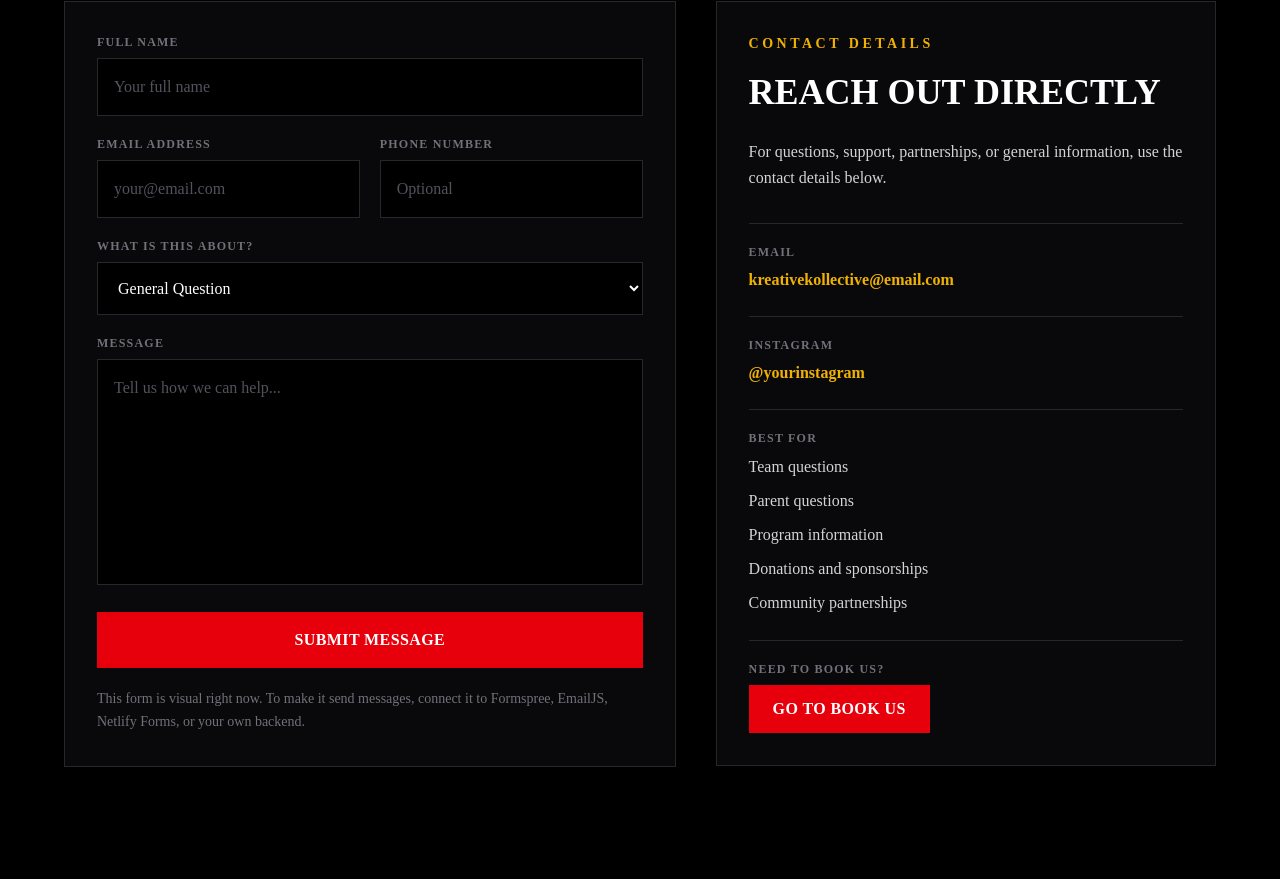
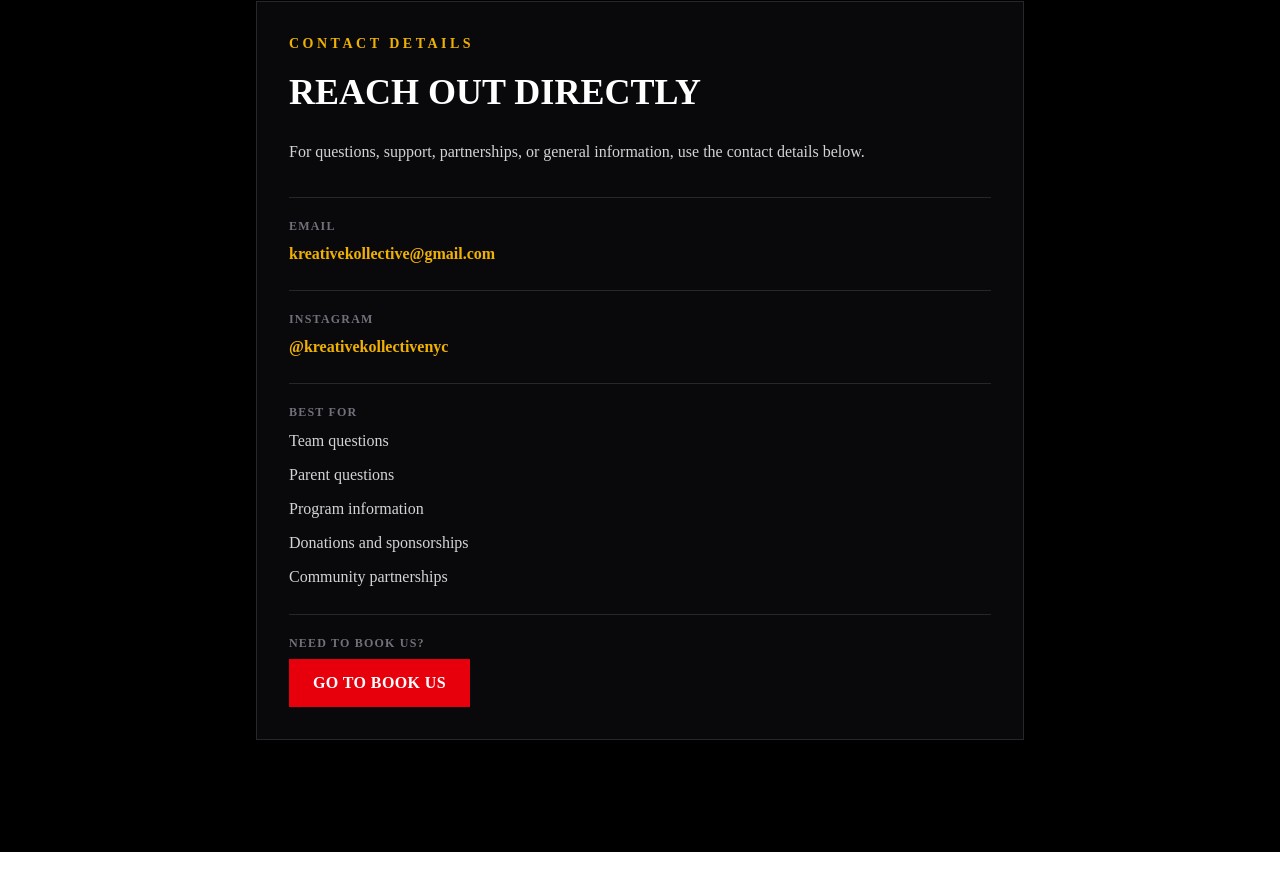
Before and after one commit to AndrewKins/Kreative_Kollective_Website, a React (Vite) app in the folder kreative-kollective/: page /contact in a window 1280 px wide. Shown: the part 515-1394 px from the top of the page. After the commit the page ends 1367 px from the top, so only its background shows below. Built offline with nearby package versions, Linux system fonts and the light colour scheme.

Commit message:
updated hero

```diff
--- a/kreative-kollective/src/components/Footer.jsx
+++ b/kreative-kollective/src/components/Footer.jsx
@@ -1,4 +1,4 @@
-import { FaEnvelope, FaPhone, FaMapMarkerAlt, FaInstagram, FaFacebookF, FaTiktok, FaTwitter } from "react-icons/fa";
+import { FaEnvelope, FaPhone, FaMapMarkerAlt, FaInstagram, FaFacebookF, FaTiktok } from "react-icons/fa";
 import { FaYoutube } from "react-icons/fa";
 
 function Footer() {
@@ -12,7 +12,7 @@ function Footer() {
           <ul className="flex flex-col gap-3 text-sm text-gray-300">
             <li className="flex items-center gap-2">
               <FaEnvelope className="text-white shrink-0" />
-              info@kreativekollective.org
+              kreativekollective@gmail.com
             </li>
             <li className="flex items-center gap-2">
               <FaPhone className="text-white shrink-0" />
@@ -24,11 +24,11 @@ function Footer() {
             </li>
           </ul>
           <div className="flex items-center gap-3 mt-5">
-            <FaInstagram className="text-2xl hover:text-yellow-500 cursor-pointer transition-colors" />
+            <FaInstagram  className="text-2xl hover:text-yellow-500 cursor-pointer transition-colors" />
             <FaFacebookF className="text-2xl hover:text-yellow-500 cursor-pointer transition-colors" />
             <FaYoutube className="text-2xl hover:text-yellow-500 cursor-pointer transition-colors" />
             <FaTiktok className="text-2xl hover:text-yellow-500 cursor-pointer transition-colors" />
-            <FaTwitter className="text-2xl hover:text-yellow-500 cursor-pointer transition-colors" />
+
           </div>
         </div>
 
@@ -40,9 +40,9 @@ function Footer() {
             <a href="/events" className="hover:text-yellow-500 transition-colors">Events</a>
             <a href="/teams" className="hover:text-yellow-500 transition-colors">Our Teams</a>
             <a href="/book-us" className="hover:text-yellow-500 transition-colors">Book Us</a>
-            <a href="/programs" className="hover:text-yellow-500 transition-colors">Programs</a>
+            {/* <a href="/programs" className="hover:text-yellow-500 transition-colors">Programs</a> */}
             <a href="/donate" className="hover:text-yellow-500 transition-colors">Donate</a>
-            <a href="/join" className="hover:text-yellow-500 transition-colors">Join KK</a>
+            {/* <a href="/join" className="hover:text-yellow-500 transition-colors">Join KK</a> */}
             <a href="/contact" className="hover:text-yellow-500 transition-colors">Contact</a>
           </div>
         </div>
--- a/kreative-kollective/src/pages/BookUs.jsx
+++ b/kreative-kollective/src/pages/BookUs.jsx
@@ -1,16 +1,14 @@
-
-
 function BookUs() {
   return (
-    <main className="font-['Rye'] bg-black text-white">
+    <section className="font-['Rye'] bg-black text-white">
       {/* Hero */}
-      <section className="relative min-h-[35vh] flex items-center justify-center px-6 border-b border-zinc-800">
+      <div className="relative min-h-[35vh] flex items-center justify-center px-6 border-b border-zinc-800">
         <div className="absolute inset-0 bg-gradient-to-br from-black via-zinc-950 to-zinc-900"></div>
         <div className="absolute inset-0 bg-black/50"></div>
 
         <div className="relative max-w-4xl mx-auto text-center">
           <p className="text-red-500 font-black uppercase tracking-[0.25em] mb-4">
-            Performances • Workshops • Community Events
+            Performances - Workshops - Community Events
           </p>
 
           <h1 className="text-5xl md:text-7xl font-black uppercase leading-tight">
@@ -23,142 +21,53 @@ function BookUs() {
             experiences.
           </p>
         </div>
-      </section>
+      </div>
 
-      {/* Form Section */}
-      <section className="py-20 px-6">
-        <div className="max-w-6xl mx-auto grid gap-12 lg:grid-cols-[1fr_1.4fr] items-start">
-          {/* Left Text */}
-          <div>
+      {/* Contact Section */}
+      <div className="py-20 px-6">
+        <div className="max-w-3xl mx-auto text-center">
           <p className="text-red-500 font-black uppercase tracking-widest mb-3">
             Request a Booking
           </p>
 
           <h2 className="text-4xl md:text-5xl font-black uppercase leading-tight">
-              Let’s Make Your Event{" "}
-              <span className="text-yellow-500">Memorable</span>
+            Lets Make Your Event <span className="text-yellow-500">Memorable</span>
           </h2>
 
           <p className="mt-6 text-zinc-300 leading-relaxed">
-              Complete the form with your event details and someone from
-              Kreative Kollective will follow up with availability, next steps,
-              and booking information.
+            To book Kreative Kollective for your next event, reach out directly
+            and someone from our team will follow up with availability, next
+            steps, and booking information.
           </p>
 
-            <div className="mt-8 space-y-4 text-zinc-300">
-              <p>
-                <span className="text-white font-bold">Email:</span>{" "}
-                info@kreativekollective.org
-              </p>
+          <div className="mt-10 bg-zinc-950 border border-zinc-800 p-8 space-y-6">
+            <div>
+              <p className="text-zinc-500 uppercase text-xs font-bold tracking-widest mb-1">Email</p>
+              <a href="mailto:kreativekollective@gmail.com" className="text-xl font-bold text-yellow-500 hover:text-yellow-400 transition-colors">
+                kreativekollective@gmail.com
+              </a>
+            </div>
 
-              <p>
-                <span className="text-white font-bold">Phone:</span>{" "}
-                347-273-0720
-              </p>
+            <div className="border-t border-zinc-800 pt-6">
+              <p className="text-zinc-500 uppercase text-xs font-bold tracking-widest mb-1">Phone</p>
+              <a href="tel:6466301333" className="text-xl font-bold text-white hover:text-yellow-500 transition-colors">
+                646-630-1333
+              </a>
+            </div>
 
-              <p>
-                <span className="text-white font-bold">Service Areas:</span>{" "}
-                Brooklyn, Bronx, NYC, and surrounding areas
+            <div className="border-t border-zinc-800 pt-6">
+              <p className="text-zinc-500 uppercase text-xs font-bold tracking-widest mb-1">Service Areas</p>
+              <p className="text-xl font-bold text-white">Any and All Locations</p>
+            </div>
+          </div>
+
+          <p className="mt-8 text-zinc-400 text-sm">
+            Please include your event date, location, audience size, and any
+            specific requests when you reach out.
           </p>
         </div>
       </div>
-
-          {/* Booking Form */}
-          <form className="bg-zinc-950 border border-zinc-800 p-6 md:p-8 space-y-5">
-            <div className="grid gap-5 md:grid-cols-2">
-              <div>
-                <label className="block text-sm font-bold uppercase tracking-wide mb-2">
-                  Full Name
-                </label>
-                <input
-                  type="text"
-                  className="w-full bg-black border border-zinc-700 px-4 py-3 text-white outline-none focus:border-yellow-500"
-                  placeholder="Your name"
-                />
-              </div>
-
-              <div>
-                <label className="block text-sm font-bold uppercase tracking-wide mb-2">
-                  Email
-                </label>
-                <input
-                  type="email"
-                  className="w-full bg-black border border-zinc-700 px-4 py-3 text-white outline-none focus:border-yellow-500"
-                  placeholder="you@example.com"
-                />
-              </div>
-            </div>
-
-            <div className="grid gap-5 md:grid-cols-2">
-              <div>
-                <label className="block text-sm font-bold uppercase tracking-wide mb-2">
-                  Organization
-                </label>
-                <input
-                  type="text"
-                  className="w-full bg-black border border-zinc-700 px-4 py-3 text-white outline-none focus:border-yellow-500"
-                  placeholder="School, company, or organization"
-                />
-              </div>
-
-              <div>
-                <label className="block text-sm font-bold uppercase tracking-wide mb-2">
-                  Event Type
-                </label>
-                <select className="w-full bg-black border border-zinc-700 px-4 py-3 text-white outline-none focus:border-yellow-500">
-                  <option>Performance</option>
-                  <option>Workshop</option>
-                  <option>School Program</option>
-                  <option>Community Event</option>
-                  <option>Other</option>
-                </select>
-              </div>
-            </div>
-
-            <div className="grid gap-5 md:grid-cols-2">
-              <div>
-                <label className="block text-sm font-bold uppercase tracking-wide mb-2">
-                  Event Date
-                </label>
-                <input
-                  type="date"
-                  className="w-full bg-black border border-zinc-700 px-4 py-3 text-white outline-none focus:border-yellow-500"
-                />
-              </div>
-
-              <div>
-                <label className="block text-sm font-bold uppercase tracking-wide mb-2">
-                  Event Location
-                </label>
-                <input
-                  type="text"
-                  className="w-full bg-black border border-zinc-700 px-4 py-3 text-white outline-none focus:border-yellow-500"
-                  placeholder="Venue or borough"
-                />
-              </div>
-            </div>
-
-            <div>
-              <label className="block text-sm font-bold uppercase tracking-wide mb-2">
-                Message
-              </label>
-              <textarea
-                rows="6"
-                className="w-full bg-black border border-zinc-700 px-4 py-3 text-white outline-none focus:border-yellow-500 resize-none"
-                placeholder="Tell us about your event, expected audience size, performance needs, timing, and any special requests."
-              ></textarea>
-            </div>
-
-            <button
-              type="submit"
-              className="w-full bg-red-600 hover:bg-red-700 text-white font-black uppercase tracking-widest py-4 transition-colors duration-200"
-            >
-              Submit Booking Request
-            </button>
-          </form>
-        </div>
     </section>
-    </main>
   );
 }
 
--- a/kreative-kollective/src/pages/Contact.jsx
+++ b/kreative-kollective/src/pages/Contact.jsx
@@ -1,138 +1,29 @@
 function Contact() {
-  const email = "kreativekollective@email.com";
-  const instagramUrl = "https://www.instagram.com/your-instagram-here";
-  const instagramHandle = "@yourinstagram";
+  const email = "kreativekollective@gmail.com";
+  const instagramUrl = "https://www.instagram.com/kreativekollectivenyc";
+  const instagramHandle = "@kreativekollectivenyc";
 
   return (
-    <main className="bg-black text-white font-['Rye']">
-      <section className="px-6 py-20 md:px-16 md:py-28">
-        <div className="max-w-6xl mx-auto">
+    <section className="bg-black text-white font-['Rye']">
+      <div className="px-6 py-20 md:px-16 md:py-28">
+        <div className="max-w-3xl mx-auto text-center">
           {/* Page Heading */}
-          <div className="max-w-3xl mb-12">
           <p className="text-yellow-500 uppercase tracking-[0.25em] font-bold text-sm mb-4">
             Contact Us
           </p>
 
           <h1 className="text-4xl md:text-6xl font-black uppercase leading-tight mb-6">
-              Get In Touch With The{" "}
-              <span className="text-red-600">Kollective</span>
+            Get In Touch With The <span className="text-red-600">Kollective</span>
           </h1>
 
-            <p className="text-zinc-300 text-lg md:text-xl leading-relaxed">
+          <p className="text-zinc-300 text-lg md:text-xl leading-relaxed mb-12">
             Have a question about Kreative Kollective, our teams, programs,
             donations, events, or community partnerships? Send us a message
-              and we’ll connect with you.
+            and we will connect with you.
           </p>
-          </div>
 
-          {/* Main Contact Layout */}
-          <div className="grid lg:grid-cols-[1.1fr_0.9fr] gap-10 items-start">
-            {/* Contact Form */}
-            <form className="bg-zinc-950 border border-zinc-800 p-6 md:p-8 space-y-5">
-              <div>
-                <label
-                  htmlFor="name"
-                  className="block text-zinc-500 uppercase text-xs font-bold tracking-widest mb-2"
-                >
-                  Full Name
-                </label>
-
-                <input
-                  id="name"
-                  type="text"
-                  placeholder="Your full name"
-                  className="w-full bg-black border border-zinc-800 px-4 py-4 text-white placeholder:text-zinc-600 focus:outline-none focus:border-red-600"
-                />
-              </div>
-
-              <div className="grid md:grid-cols-2 gap-5">
-                <div>
-                  <label
-                    htmlFor="email"
-                    className="block text-zinc-500 uppercase text-xs font-bold tracking-widest mb-2"
-                  >
-                    Email Address
-                  </label>
-
-                  <input
-                    id="email"
-                    type="email"
-                    placeholder="your@email.com"
-                    className="w-full bg-black border border-zinc-800 px-4 py-4 text-white placeholder:text-zinc-600 focus:outline-none focus:border-red-600"
-                  />
-                </div>
-
-                <div>
-                  <label
-                    htmlFor="phone"
-                    className="block text-zinc-500 uppercase text-xs font-bold tracking-widest mb-2"
-                  >
-                    Phone Number
-                  </label>
-
-                  <input
-                    id="phone"
-                    type="tel"
-                    placeholder="Optional"
-                    className="w-full bg-black border border-zinc-800 px-4 py-4 text-white placeholder:text-zinc-600 focus:outline-none focus:border-red-600"
-                  />
-                </div>
-              </div>
-
-              <div>
-                <label
-                  htmlFor="topic"
-                  className="block text-zinc-500 uppercase text-xs font-bold tracking-widest mb-2"
-                >
-                  What Is This About?
-                </label>
-
-                <select
-                  id="topic"
-                  className="w-full bg-black border border-zinc-800 px-4 py-4 text-white focus:outline-none focus:border-red-600"
-                >
-                  <option>General Question</option>
-                  <option>Team Information</option>
-                  <option>Programs</option>
-                  <option>Events</option>
-                  <option>Donations</option>
-                  <option>Sponsorship</option>
-                  <option>Partnership</option>
-                  <option>Other</option>
-                </select>
-              </div>
-
-              <div>
-                <label
-                  htmlFor="message"
-                  className="block text-zinc-500 uppercase text-xs font-bold tracking-widest mb-2"
-                >
-                  Message
-                </label>
-
-                <textarea
-                  id="message"
-                  rows="8"
-                  placeholder="Tell us how we can help..."
-                  className="w-full bg-black border border-zinc-800 px-4 py-4 text-white placeholder:text-zinc-600 focus:outline-none focus:border-red-600 resize-none"
-                ></textarea>
-              </div>
-
-              <button
-                type="submit"
-                className="w-full bg-red-600 hover:bg-red-700 text-white font-black uppercase tracking-wide px-8 py-4 text-center transition-colors"
-              >
-                Submit Message
-              </button>
-
-              <p className="text-zinc-500 text-sm leading-relaxed">
-                This form is visual right now. To make it send messages, connect
-                it to Formspree, EmailJS, Netlify Forms, or your own backend.
-              </p>
-            </form>
-
-            {/* Contact Side Panel */}
-            <aside className="bg-zinc-950 border border-zinc-800 p-6 md:p-8">
+          {/* Contact Panel */}
+          <div className="bg-zinc-950 border border-zinc-800 p-6 md:p-8 text-left">
             <p className="text-yellow-500 uppercase tracking-[0.25em] font-bold text-sm mb-4">
               Contact Details
             </p>
@@ -148,38 +39,21 @@ function Contact() {
 
             <div className="space-y-6">
               <div className="border-t border-zinc-800 pt-5">
-                  <p className="text-zinc-500 uppercase text-xs font-bold tracking-widest mb-2">
-                    Email
-                  </p>
-
-                  <a
-                    href={`mailto:${email}`}
-                    className="text-yellow-500 font-black break-words hover:text-yellow-400"
-                  >
+                <p className="text-zinc-500 uppercase text-xs font-bold tracking-widest mb-2">Email</p>
+                <a href={`mailto:${email}`} className="text-yellow-500 font-black break-words hover:text-yellow-400">
                   {email}
                 </a>
               </div>
 
               <div className="border-t border-zinc-800 pt-5">
-                  <p className="text-zinc-500 uppercase text-xs font-bold tracking-widest mb-2">
-                    Instagram
-                  </p>
-
-                  <a
-                    href={instagramUrl}
-                    target="_blank"
-                    rel="noreferrer"
-                    className="text-yellow-500 font-black hover:text-yellow-400"
-                  >
+                <p className="text-zinc-500 uppercase text-xs font-bold tracking-widest mb-2">Instagram</p>
+                <a href={instagramUrl} target="_blank" rel="noreferrer" className="text-yellow-500 font-black hover:text-yellow-400">
                   {instagramHandle}
                 </a>
               </div>
 
               <div className="border-t border-zinc-800 pt-5">
-                  <p className="text-zinc-500 uppercase text-xs font-bold tracking-widest mb-2">
-                    Best For
-                  </p>
-
+                <p className="text-zinc-500 uppercase text-xs font-bold tracking-widest mb-2">Best For</p>
                 <ul className="text-zinc-300 leading-relaxed space-y-2">
                   <li>Team questions</li>
                   <li>Parent questions</li>
@@ -190,23 +64,16 @@ function Contact() {
               </div>
 
               <div className="border-t border-zinc-800 pt-5">
-                  <p className="text-zinc-500 uppercase text-xs font-bold tracking-widest mb-2">
-                    Need To Book Us?
-                  </p>
-
-                  <a
-                    href="/book-us"
-                    className="inline-block bg-red-600 hover:bg-red-700 text-white font-black uppercase tracking-wide px-6 py-3 text-center transition-colors"
-                  >
+                <p className="text-zinc-500 uppercase text-xs font-bold tracking-widest mb-2">Need To Book Us?</p>
+                <a href="/bookus" className="inline-block bg-red-600 hover:bg-red-700 text-white font-black uppercase tracking-wide px-6 py-3 text-center transition-colors">
                   Go To Book Us
                 </a>
               </div>
             </div>
-            </aside>
+          </div>
         </div>
       </div>
     </section>
-    </main>
   );
 }
 
--- a/kreative-kollective/src/pages/Teams.jsx
+++ b/kreative-kollective/src/pages/Teams.jsx
@@ -66,7 +66,7 @@ function Teams() {
       label: "Kreative Kingz",
       logo: kingzlogo,
       title: "The Story of Kreative Kingz",
-      division: "Boys Step Division",
+      division: "All Divisions",
       grades: "Grades 6–12",
       teamType: "All Boys Team",
       logoLabel: "Kreative Kingz Logo",
```
Also changed, not shown: kreative-kollective/src/components/Hero.jsx (+9 -4 lines), kreative-kollective/src/pages/Donate.jsx (+6 -4 lines), kreative-kollective/src/pages/Home.jsx (+12 -4 lines), 2 other files (tests, documents, lock files or other folders). Lines whose indentation alone changed are shown as unchanged.
